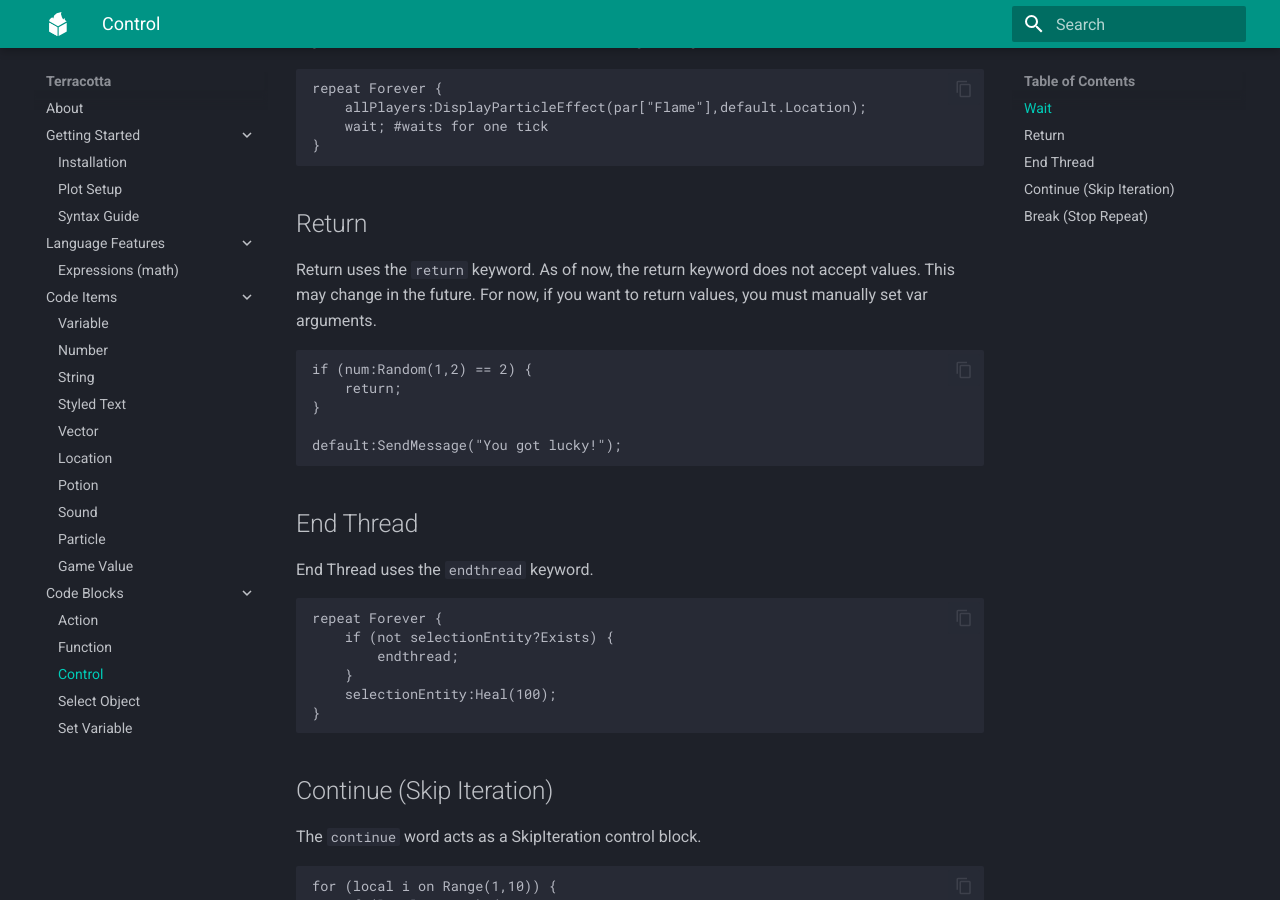
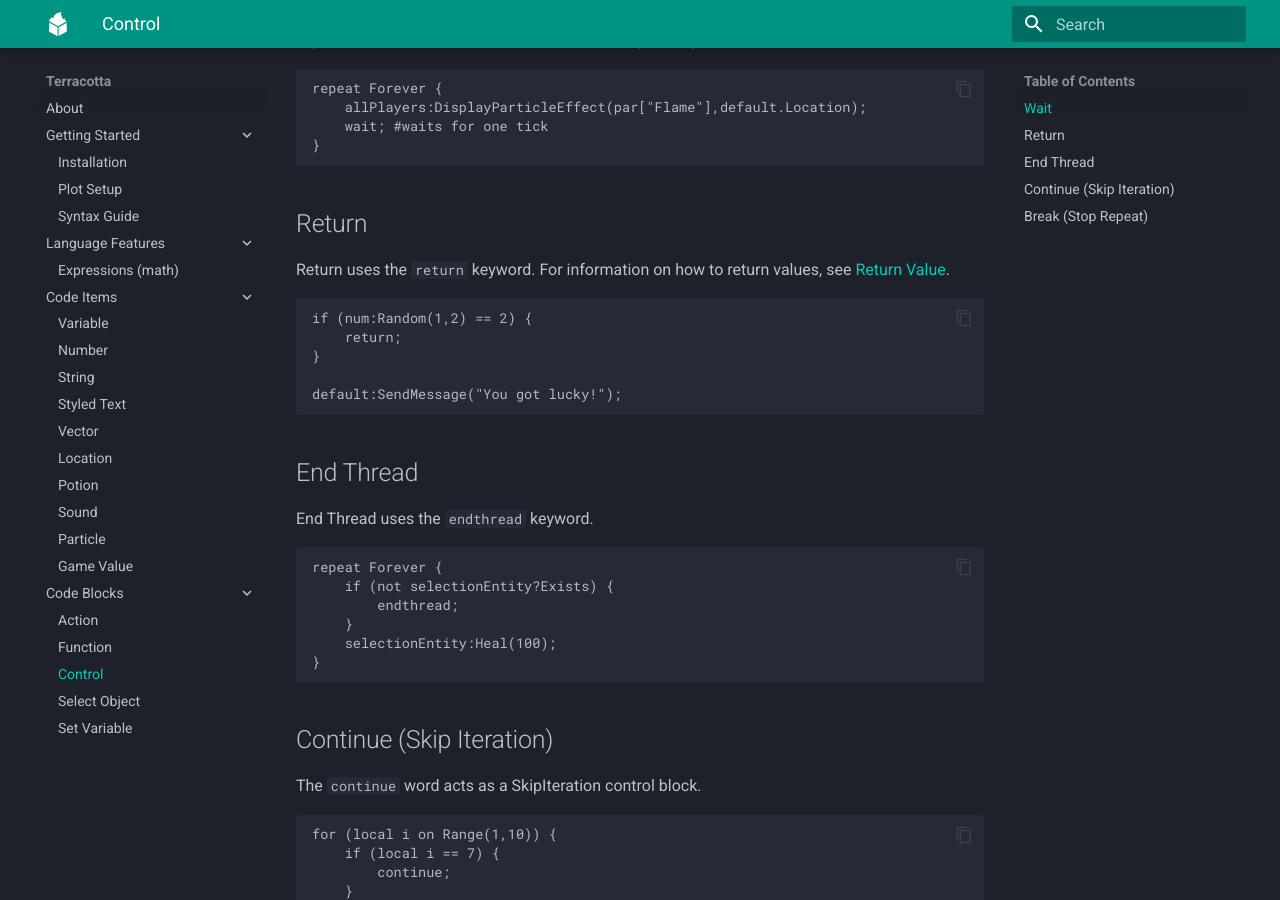
Before and after one commit to Owlfroggy/terracotta-docs, an MkDocs documentation site: the page built from docs/codeblocks/control.md, in a window 1280 px wide and 900 px high, scrolled down 477 px. Built offline with MkDocs 1.6.1 and Material for MkDocs 9.7.7, drawn with Linux system fonts in a browser that asks for light colours.

Commit message:
update control page now that return value is real

````diff
--- a/docs/codeblocks/control.md
+++ b/docs/codeblocks/control.md
@@ -17,7 +17,7 @@ repeat Forever {
 ```
 
 ## Return
-Return uses the `return` keyword. As of now, the return keyword does not accept values. This may change in the future. For now, if you want to return values, you must manually set var arguments.
+Return uses the `return` keyword. For information on how to return values, see [Return Value](function.md#return-value).
 
 ```tc
 if (num:Random(1,2) == 2) {
````
